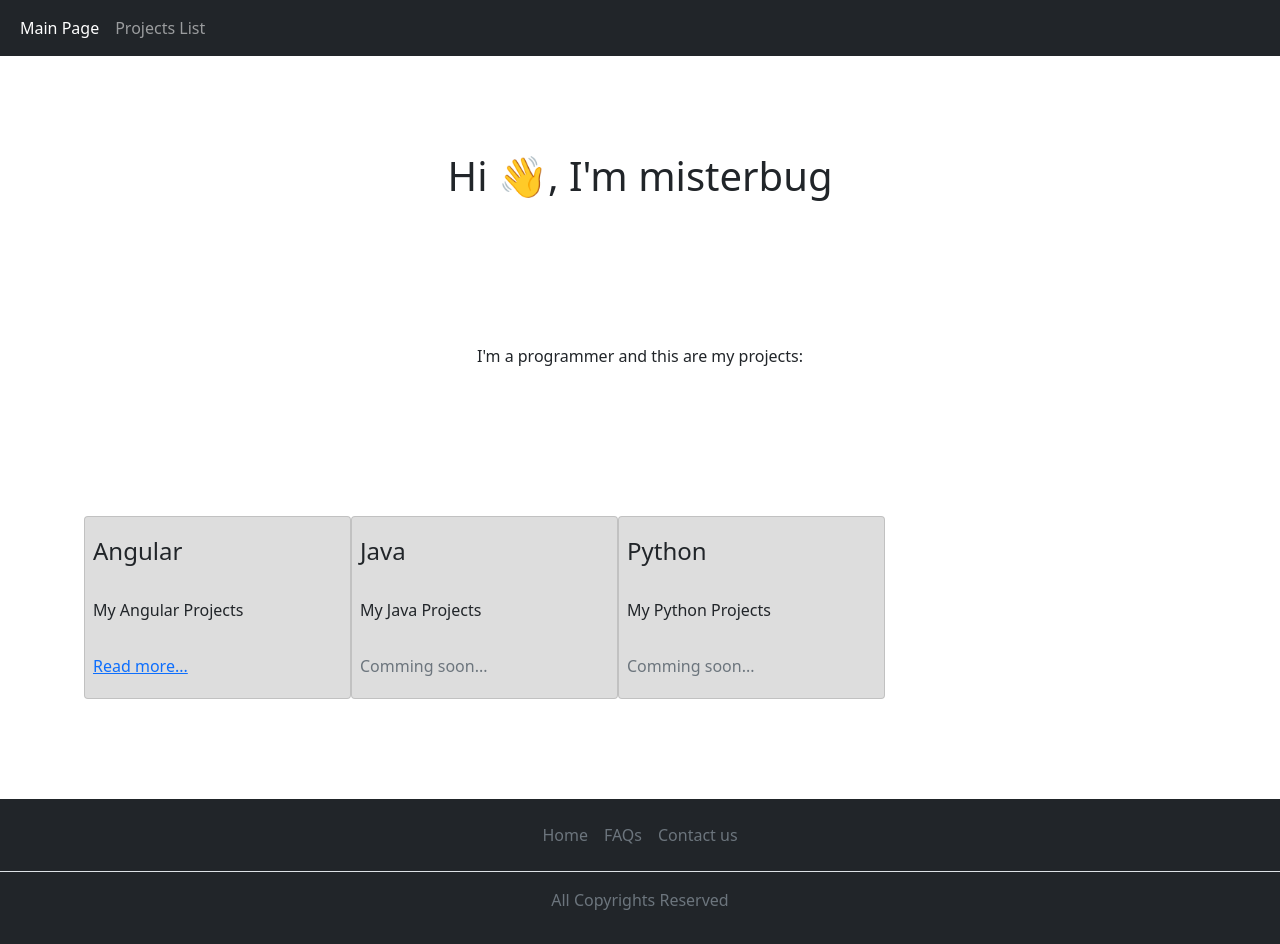
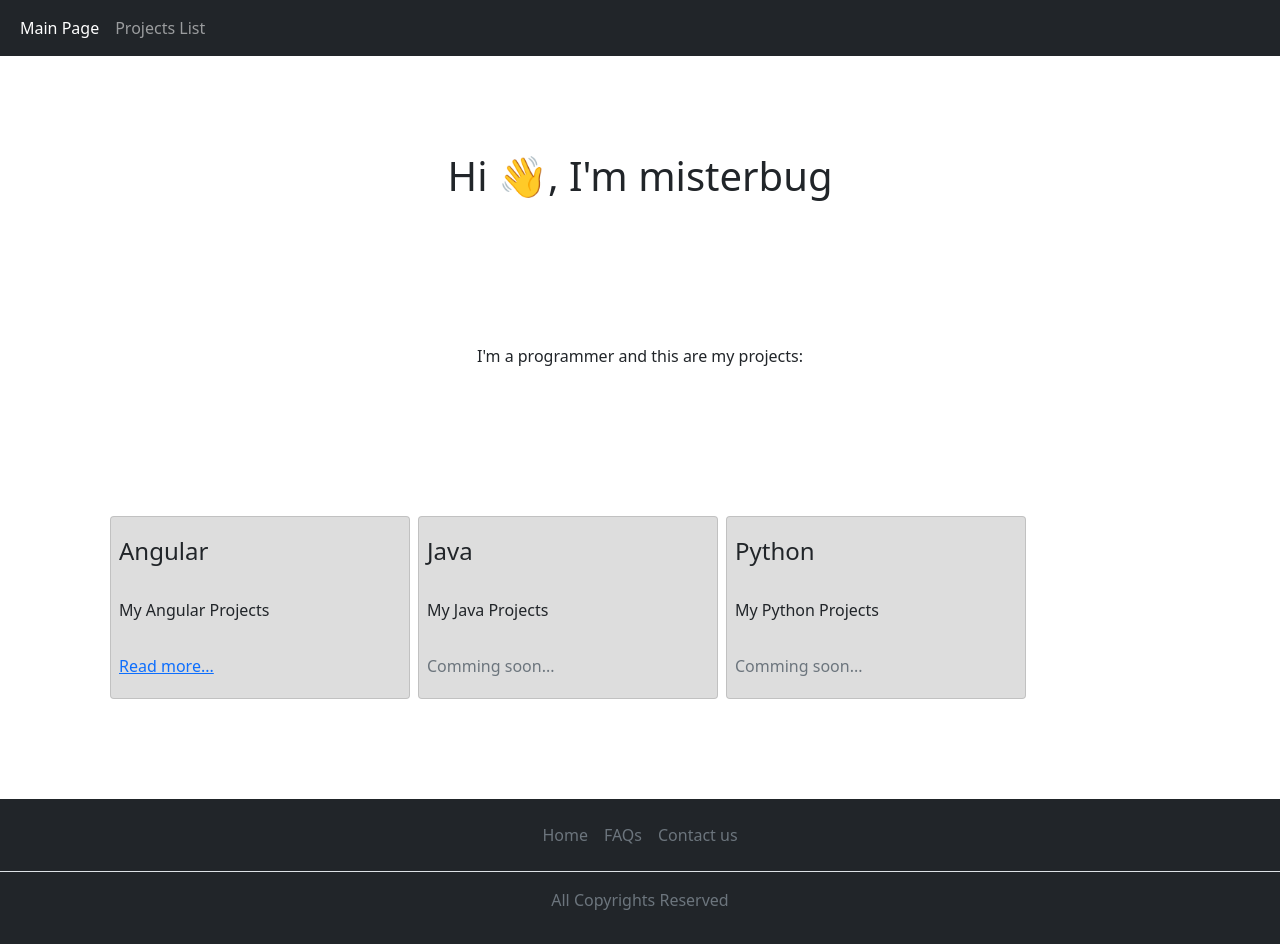
Before and after one commit to ThePixelCode/thepixelcode.github.io, an Angular app: page /main-page in a window 1280 px wide. Built offline with nearby package versions, Linux system fonts and the light colour scheme.

Commit message:
Finished New Content

```diff
--- a/src/app/angular/angular.component.html
+++ b/src/app/angular/angular.component.html
@@ -1,5 +1,5 @@
 <h1>Angular</h1>
-<p>This are my projects build in Angular</p>
+<p>This are my projects, build in Angular</p>
 <div class="container-lg">
     <div class="row row-cols-1">
         <div class="col" *ngFor="let project of projectList">
--- a/src/app/main-page/main-page.component.css
+++ b/src/app/main-page/main-page.component.css
@@ -1,3 +1,4 @@
 .card {
     background-color: rgb(221, 221, 221);
+    width: 300px;
 }
--- a/src/app/main-page/main-page.component.html
+++ b/src/app/main-page/main-page.component.html
@@ -1,8 +1,8 @@
 <h1 class="text-center m-5 p-5">Hi 👋, I'm misterbug</h1>
 <p class="text-center m-3 p-5">I'm a programmer and this are my projects:</p>
-<div class="container m-5 p-5">
-    <div class="row row-cols-1 row-cols-sm-2 row-cols-md-4">
-        <div class="col my-1 p-1 card" *ngFor="let card of cardList">
+<div class="container my-5 p-5 mx-auto">
+    <div class="row row-cols-auto">
+        <div class="col m-1 p-1 card" *ngFor="let card of cardList">
             <div class="row row-cols-1">
                 <h2 class="col fs-4 m-2 p-2">{{card.title}}</h2>
                 <p class="col text-wrap m-2 p-2">{{card.desc}}</p>
```
